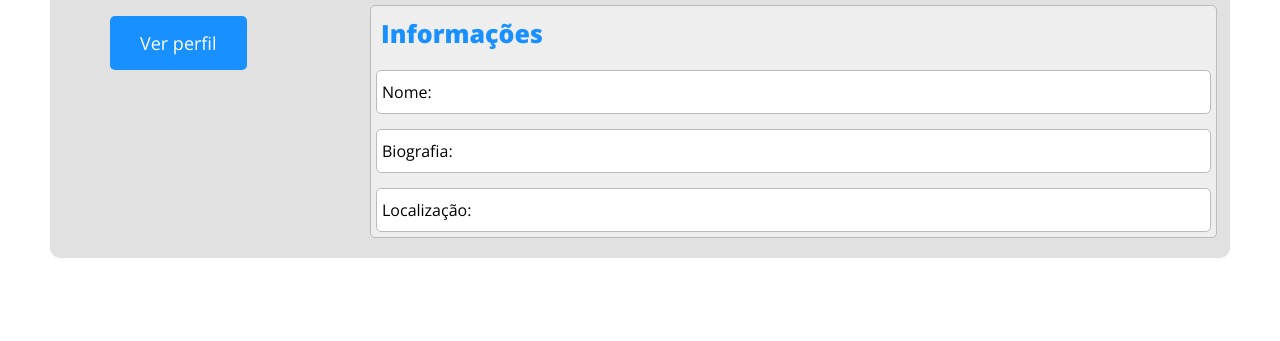
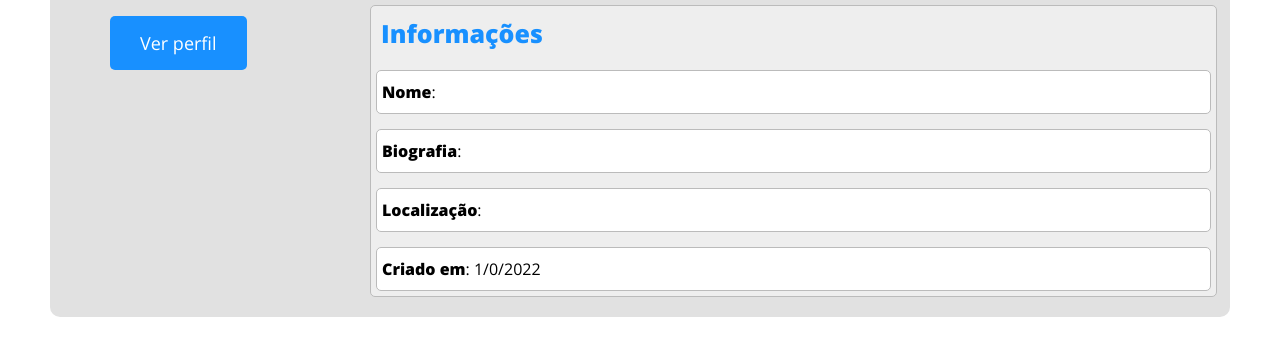
Before and after one commit to Helio023/github-perfil-search, a React (Create React App) app: page /search in a window 1280 px wide. Both pictures are taken after typing "Sample" into the empty fields and a click on the button "Pesquisar". Shown: the part 549-890 px from the top of the page. Before the commit the page ends 857 px from the top, so only its background shows below. Built offline with nearby package versions, Linux system fonts and the light colour scheme; no server answers.

Commit message:
Date field added

```diff
--- a/package.json
+++ b/package.json
@@ -21,6 +21,7 @@
     "react": "^17.0.2",
     "react-content-loader": "^6.1.0",
     "react-dom": "^17.0.2",
+    "react-hook-form": "^7.22.5",
     "react-router-dom": "^6.2.1",
     "react-scripts": "5.0.0",
     "typescript": "^4.5.4",
--- a/public/index.html
+++ b/public/index.html
@@ -10,35 +10,14 @@
       content="Web site created using create-react-app"
     />
     <link rel="apple-touch-icon" href="%PUBLIC_URL%/logo192.png" />
-    <!--
-      manifest.json provides metadata used when your web app is installed on a
-      user's mobile device or desktop. See https://developers.google.com/web/fundamentals/web-app-manifest/
-    -->
+
     <link rel="manifest" href="%PUBLIC_URL%/manifest.json" />
 
-    <!--
-      Notice the use of %PUBLIC_URL% in the tags above.
-      It will be replaced with the URL of the `public` folder during the build.
-      Only files inside the `public` folder can be referenced from the HTML.
-
-      Unlike "/favicon.ico" or "favicon.ico", "%PUBLIC_URL%/favicon.ico" will
-      work correctly both with client-side routing and a non-root public URL.
-      Learn how to configure a non-root public URL by running `npm run build`.
-    -->
-    <title>React App</title>
+    <title>GitHub perfil searcher</title>
   </head>
   <body>
     <noscript>You need to enable JavaScript to run this app.</noscript>
     <div id="root"></div>
-    <!--
-      This HTML file is a template.
-      If you open it directly in the browser, you will see an empty page.
 
-      You can add webfonts, meta tags, or analytics to this file.
-      The build step will place the bundled scripts into the <body> tag.
-
-      To begin the development, run `npm start` or `yarn start`.
-      To create a production bundle, use `npm run build` or `yarn build`.
-    -->
   </body>
 </html>
--- a/src/core/pages/Search/Search.tsx
+++ b/src/core/pages/Search/Search.tsx
@@ -14,6 +14,7 @@ type DataProps = {
   public_repos: string;
   followers: string;
   following: string;
+  created_at: Date;
 };
 
 const Search = () => {
@@ -27,11 +28,11 @@ const Search = () => {
     avatar_url: '',
     name: '',
     location: '',
-
     bio: '',
     public_repos: '',
     followers: '',
     following: '',
+    created_at: new Date(),
   });
 
   const handleOnChange = (e: React.ChangeEvent<HTMLInputElement>) => {
@@ -52,6 +53,12 @@ const Search = () => {
       });
   };
 
+  const handleDate = (date: Date) => {
+    const newDate = new Date(date);
+
+    return `${newDate.getDay()}/${newDate.getMonth()}/${newDate.getFullYear()}`;
+  };
+
   return (
     <div className='search '>
       <form className='search__box' onSubmit={handleSubmit}>
@@ -64,7 +71,7 @@ const Search = () => {
           className='search__input'
         />
         <button type='submit' className='search__btn'>
-          {isLoading ? 'Pesquisando....' : 'Pesquisar'}
+          {isLoading ? 'Pesquisando...' : 'Pesquisar'}
         </button>
       </form>
 
@@ -93,9 +100,18 @@ const Search = () => {
 
             <div className='perfil__info'>
               <h4>Informações</h4>
-              <p>Nome: {data.name}</p>
-              <p>Biografia: {data.bio}</p>
-              <p>Localização: {data.location}</p>
+              <p>
+                <b>Nome</b>: {data.name}
+              </p>
+              <p>
+                <b>Biografia</b>: {data.bio}
+              </p>
+              <p>
+                <b>Localização</b>: {data.location}
+              </p>
+              <p>
+                <b>Criado em</b>: {handleDate(data.created_at)}
+              </p>
             </div>
           </div>
         </div>
```
Also changed, not shown: 1 other file (tests, documents, lock files or other folders).
